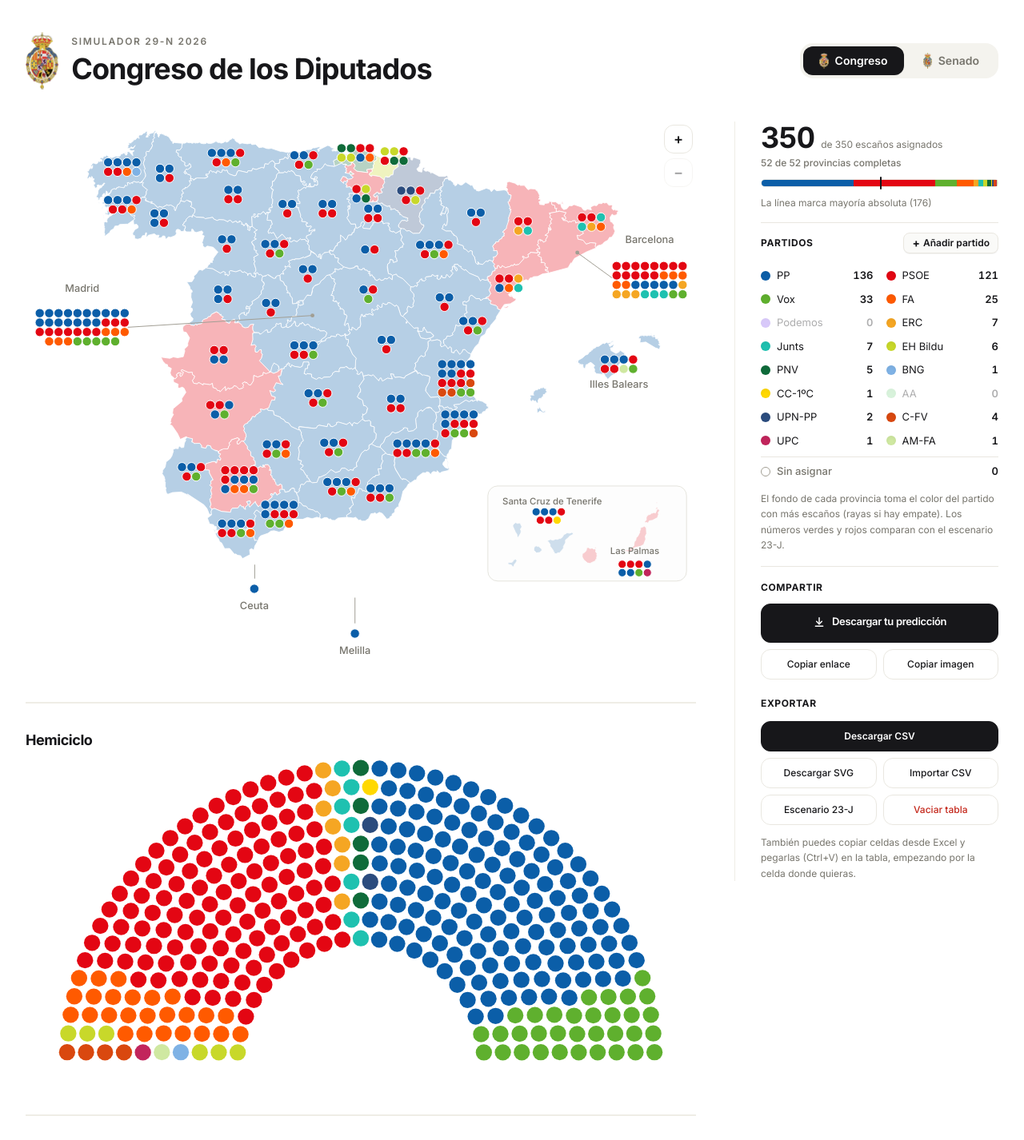
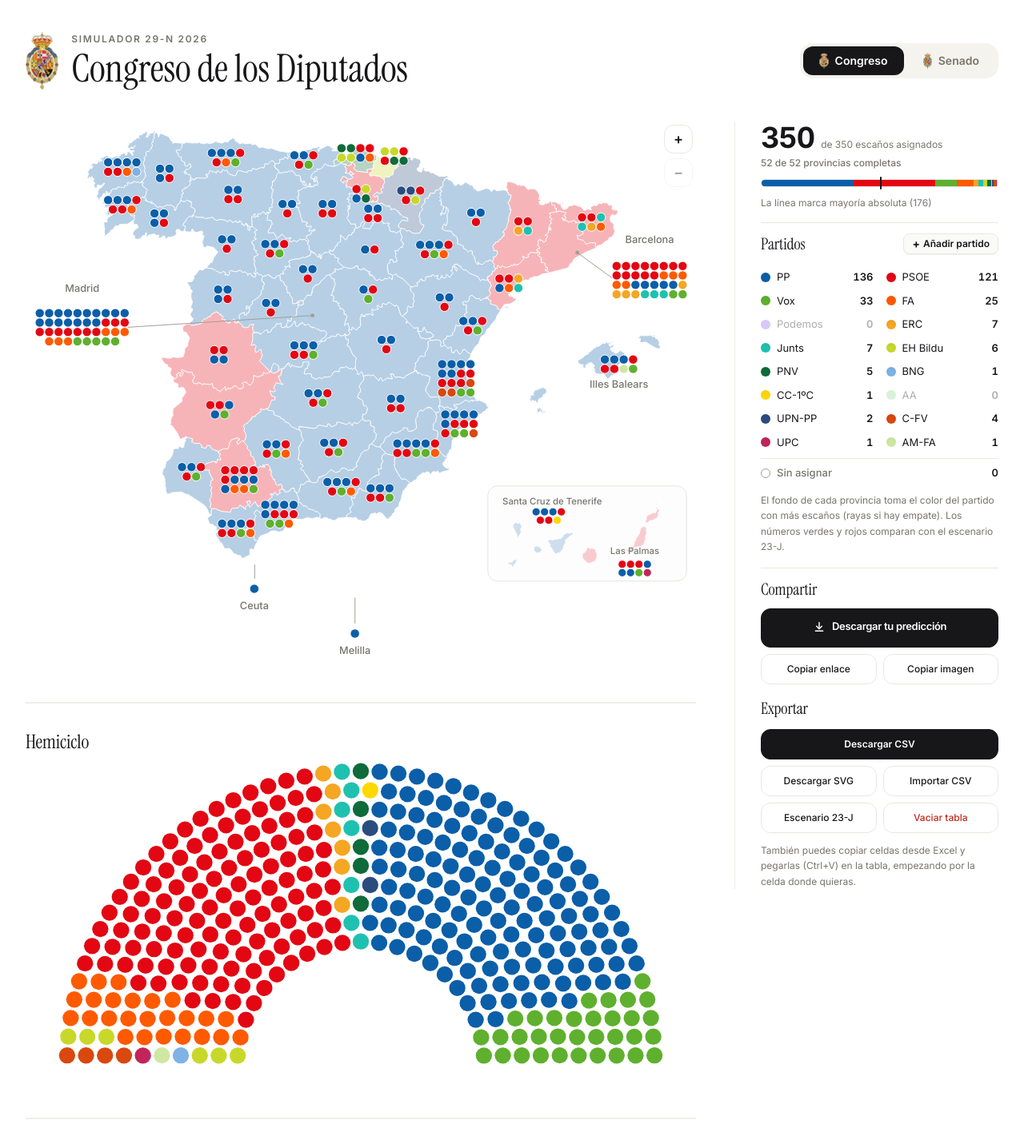
Before and after one commit to degraafk/elecciones23n, a React (Vite) app: page / in a window 1280 px wide. Shown: the top 1426 px of the page at 80% size. Built offline with nearby package versions, Linux system fonts and the light colour scheme.

Commit message:
Add files via upload

```diff
--- a/api/og.ts
+++ b/api/og.ts
@@ -101,12 +101,14 @@
     .sort((a, b) => b.n - a.n)
     .slice(0, 7);
 
-  const [crest, f400, f700] = await Promise.all([
+  const [crest, f400, f700, serif] = await Promise.all([
     loadCrest(origin, mode),
     loadFont(origin, 'Inter-400.woff'),
-    loadFont(origin, 'Inter-700.woff')
+    loadFont(origin, 'Inter-700.woff'),
+    loadFont(origin, 'InstrumentSerif-400.woff')
   ]);
   const fonts: { name: string; data: ArrayBuffer; weight: 400 | 700; style: 'normal' }[] = [];
+  if (serif) fonts.push({ name: 'Instrument Serif', data: serif, weight: 400, style: 'normal' });
   if (f400) fonts.push({ name: 'Inter', data: f400, weight: 400, style: 'normal' });
   if (f700) fonts.push({ name: 'Inter', data: f700, weight: 700, style: 'normal' });
 
@@ -118,7 +120,13 @@
       'div',
       { style: { display: 'flex', flexDirection: 'column' } },
       h('div', { style: { fontSize: 19, letterSpacing: 2.5, color: '#77756d', fontWeight: 700 } }, 'SIMULADOR 29-N 2026'),
-      h('div', { style: { fontSize: 44, fontWeight: 700, color: '#17171a', marginTop: 4 } }, isC ? 'Congreso de los Diputados' : 'Senado de España')
+      h(
+        'div',
+        serif
+          ? { style: { fontFamily: 'Instrument Serif', fontSize: 62, fontWeight: 400, color: '#17171a', marginTop: 2, lineHeight: 1.05 } }
+          : { style: { fontSize: 44, fontWeight: 700, color: '#17171a', marginTop: 4 } },
+        isC ? 'Congreso de los Diputados' : 'Senado de España'
+      )
     )
   );
 
--- a/src/App.tsx
+++ b/src/App.tsx
@@ -591,7 +591,7 @@
           <p className="m-0 mb-1 text-xs font-semibold uppercase tracking-[0.14em] text-[#77756d]">
             Simulador 29-N 2026
           </p>
-          <h1 className="text-3xl sm:text-4xl font-bold tracking-tight text-[#17171a] leading-tight m-0">
+          <h1 className="font-display text-4xl sm:text-5xl text-[#17171a] leading-[1.05] m-0">
             {isCongreso ? 'Congreso de los Diputados' : 'Senado de España'}
           </h1>
         </div>
--- a/src/components/AddPartyModal.tsx
+++ b/src/components/AddPartyModal.tsx
@@ -94,7 +94,7 @@
         {/* Header */}
         <div className="p-4 bg-[#fafaf8] border-b border-[#e9e7e0] flex items-center justify-between gap-3">
           <div>
-            <h3 id="add-party-title" className="text-xl font-bold tracking-tight text-[#17171a] m-0">
+            <h3 id="add-party-title" className="font-display text-3xl leading-none text-[#17171a] m-0">
               Añadir partido
             </h3>
             <p className="text-xs text-[#77756d] m-0 mt-0.5">
--- a/src/components/CoalitionMaker.tsx
+++ b/src/components/CoalitionMaker.tsx
@@ -142,7 +142,7 @@
     >
       <div className="flex justify-between items-start gap-3 mb-3.5">
         <div>
-          <h2 className="text-lg font-bold tracking-tight text-[#17171a] m-0">Pactómetro</h2>
+          <h2 className="font-display text-2xl text-[#17171a] m-0">Pactómetro</h2>
           <p className="text-xs text-[#77756d] m-0 leading-normal">
             Marca los partidos que quieres juntar y comprueba si suman {majorityName.toLowerCase()} ({targetSeats}).
           </p>
@@ -305,7 +305,7 @@
         )}
 
         <div className="flex items-baseline justify-between mb-2">
-          <h3 className="text-xs font-bold uppercase tracking-wider text-[#17171a] m-0">Coaliciones sugeridas</h3>
+          <h3 className="font-display text-xl text-[#17171a] m-0">Coaliciones sugeridas</h3>
           <span className="text-[11px] text-[#77756d]">pulsa una para aplicarla</span>
         </div>
 
--- a/src/components/Hemicycle.tsx
+++ b/src/components/Hemicycle.tsx
@@ -52,7 +52,7 @@
     <section className="pt-8 border-t-2 border-[#efede6]">
       <style>{CSS}</style>
       <div className="mb-2">
-        <h2 className="text-lg font-bold tracking-tight text-[#17171a] m-0">Hemiciclo</h2>
+        <h2 className="font-display text-2xl text-[#17171a] m-0">Hemiciclo</h2>
       </div>
 
       <div
--- a/src/components/ProvinceSeatModal.tsx
+++ b/src/components/ProvinceSeatModal.tsx
@@ -96,7 +96,7 @@
         <div className="p-4 bg-[#fafaf8] border-b border-[#e9e7e0] flex items-start justify-between gap-3">
           <div>
             <div className="flex items-center gap-2">
-              <h3 id="modal-title" className="text-xl font-bold tracking-tight text-[#17171a] m-0">
+              <h3 id="modal-title" className="font-display text-3xl leading-none text-[#17171a] m-0">
                 {constituency.name}
               </h3>
               {isComplete && (
--- a/src/components/SummarySidebar.tsx
+++ b/src/components/SummarySidebar.tsx
@@ -95,7 +95,7 @@
 
       {/* Legend Header with Añadir partido button */}
       <div className="flex items-center justify-between pt-3 border-t border-[#e9e7e0]">
-        <span className="text-xs font-bold uppercase tracking-wider text-[#17171a]">
+        <span className="font-display text-xl text-[#17171a]">
           Partidos
         </span>
         {onOpenAddParty && (
@@ -163,7 +163,7 @@
 
       {/* Share */}
       <div className="pt-3 border-t border-[#e9e7e0]">
-        <span className="text-xs font-bold uppercase tracking-wider text-[#17171a]">Compartir</span>
+        <span className="font-display text-xl text-[#17171a]">Compartir</span>
         <div className="grid grid-cols-2 gap-2 mt-2.5 mb-4">
           <MagneticButton
             onClick={onDownloadImage}
@@ -192,7 +192,7 @@
             {onNativeShare ? 'Compartir imagen' : 'Copiar imagen'}
           </button>
         </div>
-        <span className="text-xs font-bold uppercase tracking-wider text-[#17171a]">Exportar</span>
+        <span className="font-display text-xl text-[#17171a]">Exportar</span>
       </div>
 
       {/* Action Buttons (GitHub download button removed) */}
--- a/src/index.css
+++ b/src/index.css
@@ -1,4 +1,19 @@
 @import "tailwindcss";
+
+/* Display serif for the title and section headings: tall, narrow and light (regular weight only) */
+@font-face {
+  font-family: 'Instrument Serif';
+  font-style: normal;
+  font-weight: 400;
+  font-display: swap;
+  src: url('/fonts/InstrumentSerif-400.woff2') format('woff2'), url('/fonts/InstrumentSerif-400.woff') format('woff');
+}
+
+.font-display {
+  font-family: 'Instrument Serif', 'Cormorant Garamond', Georgia, 'Times New Roman', serif;
+  font-weight: 400;
+  letter-spacing: -0.005em;
+}
 
 @layer utilities {
   @keyframes fall {
--- a/src/utils/shareImage.ts
+++ b/src/utils/shareImage.ts
@@ -22,6 +22,7 @@
   host: string;
 }
 
+const TITLE_FONT = "'Instrument Serif', Georgia, 'Times New Roman', serif";
 const FONT = "Inter, 'Segoe UI', system-ui, -apple-system, Helvetica, Arial, sans-serif";
 
 function fit(ctx: CanvasRenderingContext2D, text: string, maxW: number): string {
@@ -72,10 +73,10 @@
   }
   ctx.fillStyle = '#77756d';
   ctx.font = `700 25px ${FONT}`;
-  ctx.fillText(d.label.toUpperCase(), tx, 116);
+  ctx.fillText(d.label.toUpperCase(), tx, 102);
   ctx.fillStyle = '#17171a';
-  ctx.font = `700 66px ${FONT}`;
-  ctx.fillText(d.title, tx, 184);
+  ctx.font = `400 78px ${TITLE_FONT}`;
+  ctx.fillText(d.title, tx, 186);
   const titleEnd = tx + ctx.measureText(d.title).width;
 
   // selected coalition, top right
@@ -187,6 +188,11 @@
   data: Omit<ShareCardData, 'crest' | 'map' | 'host'> & { crestSrc: string; mapSvg: string | null; url: string }
 ): Promise<Blob> {
   const { crestSrc, mapSvg, url, ...rest } = data;
+  try {
+    await document.fonts.load('78px "Instrument Serif"'); // make sure the title font is ready before drawing
+  } catch {
+    /* falls back to Georgia */
+  }
   const [crest, mapUrl] = [await loadImage(crestSrc), mapSvg ? URL.createObjectURL(new Blob([mapSvg], { type: 'image/svg+xml;charset=utf-8' })) : null];
   const map = mapUrl ? await loadImage(mapUrl) : null;
 
```
Also changed, not shown: public/fonts/InstrumentSerif-400.woff (added), public/fonts/InstrumentSerif-400.woff2 (added).
